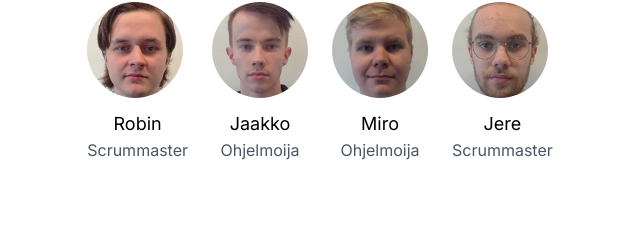
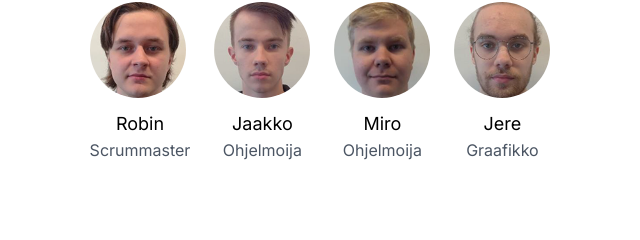
Before and after one commit to mirorauhala/bloom-or-gloom-website, a website: page index.html in a window 1280 px wide. Shown: the part 1457-1697 px from the top of the page, 320-960 px from the left. Drawn offline with Linux system fonts and the light colour scheme.

Commit message:
update title

```diff
--- a/index.html
+++ b/index.html
@@ -77,7 +77,7 @@
                     <div style="background-image: url('img/persons/jere.png'); background-size: 100%" class="h-24 w-24 bg-no-repeat bg-center rounded rounded-full mr-3 md:mr-0 md:mb-3"></div>
                     <div class="pt-4 md:pt-0 md:text-center">
                         <h3 class="text-lg">Jere</h3>
-                        <p class="text-gray-600">Scrummaster</p>
+                        <p class="text-gray-600">Graafikko</p>
                     </div>
                 </div>
             </div>
```
